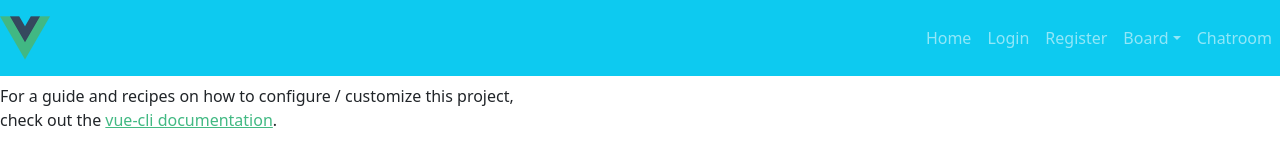
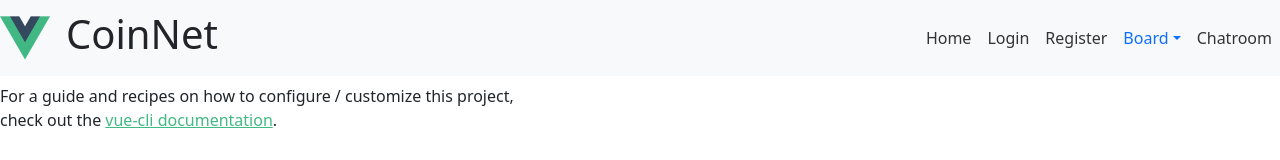
Before and after one commit to infosecFinal/Coin-Vuejs-FrontEnd, a Vue app: page / in a window 1280 px wide. Shown: the top 160 px of the page. Built offline with nearby package versions, Linux system fonts and the light colour scheme.

Commit message:
header edit

```diff
--- a/src/components/common/Header.vue
+++ b/src/components/common/Header.vue
@@ -1,7 +1,8 @@
 <template>
 	<div>
-		<b-navbar toggleable="lg" type="dark" variant="info">
+		<b-navbar toggleable="sm" type="danger" variant="light">
 			<b-navbar-brand to='/'><img src='../../assets/logo.png' style="width: 50px; height: 50px;"></b-navbar-brand>
+			<h1>CoinNet</h1>
 
 			<b-navbar-toggle target="nav_collapse"></b-navbar-toggle>
 
```
